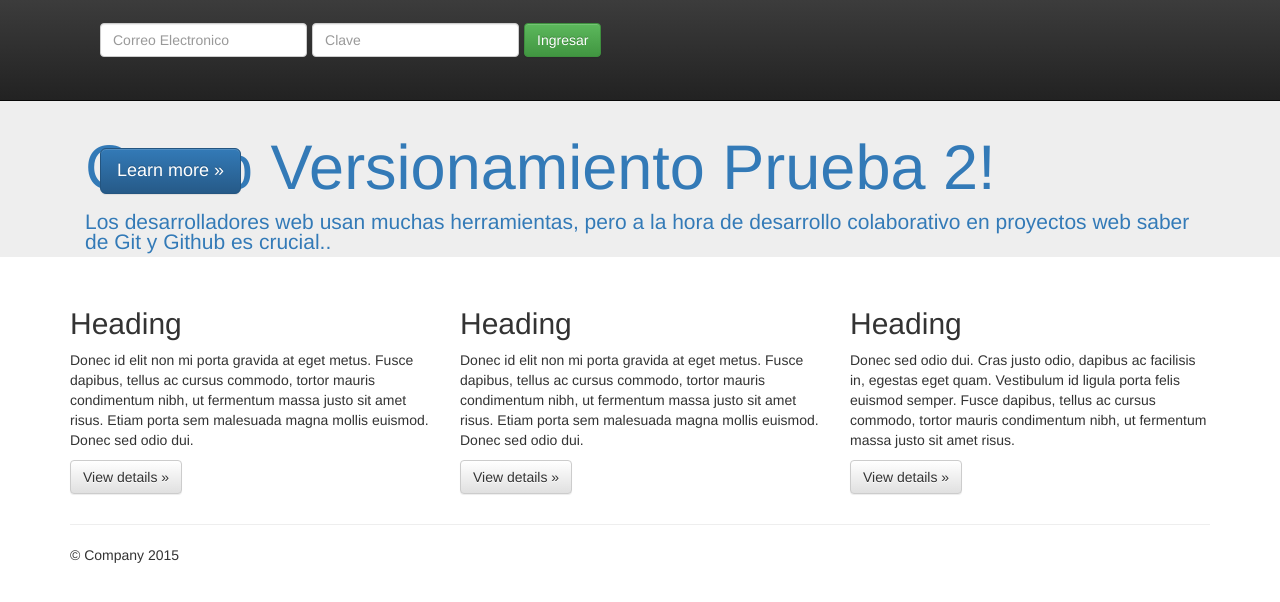
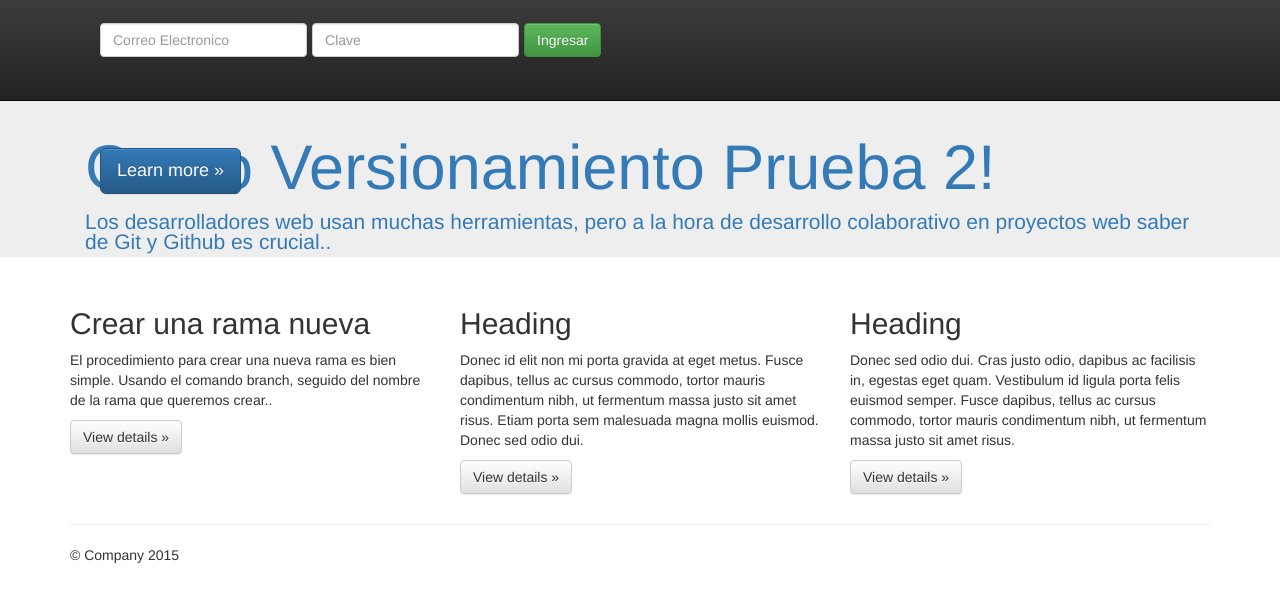
Before and after one commit to Nathashaap/Trabajo2_nathasha_avendano, a plain HTML site: page index.html in a window 1280 px wide. Drawn offline with nearby package versions, Linux system fonts and the light colour scheme.

Commit message:
cambio 1 feat2

```diff
--- a/index.html
+++ b/index.html
@@ -65,8 +65,8 @@
       <!-- Example row of columns -->
       <div class="row">
         <div class="col-md-4">
-          <h2>Heading</h2>
-          <p>Donec id elit non mi porta gravida at eget metus. Fusce dapibus, tellus ac cursus commodo, tortor mauris condimentum nibh, ut fermentum massa justo sit amet risus. Etiam porta sem malesuada magna mollis euismod. Donec sed odio dui. </p>
+          <h2>Crear una rama nueva</h2>
+          <p>El procedimiento para crear una nueva rama es bien simple. Usando el comando branch, seguido del nombre de la rama que queremos crear.. </p>
           <p><a class="btn btn-default" href="#" role="button">View details &raquo;</a></p>
         </div>
         <div class="col-md-4">
```
